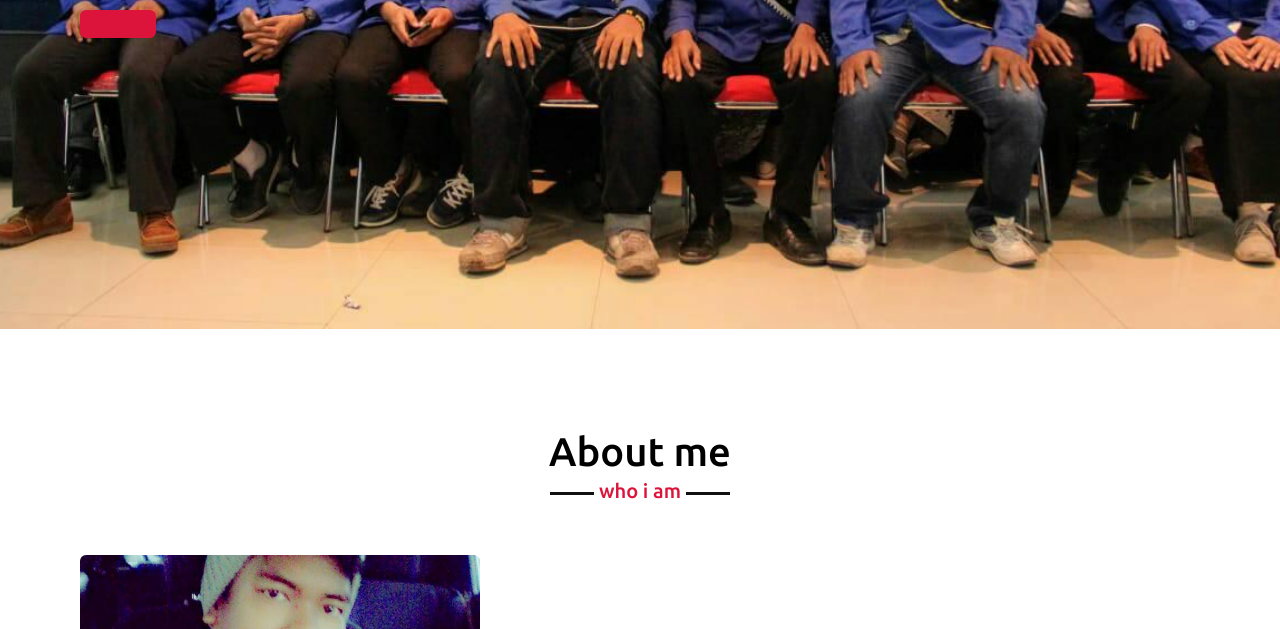
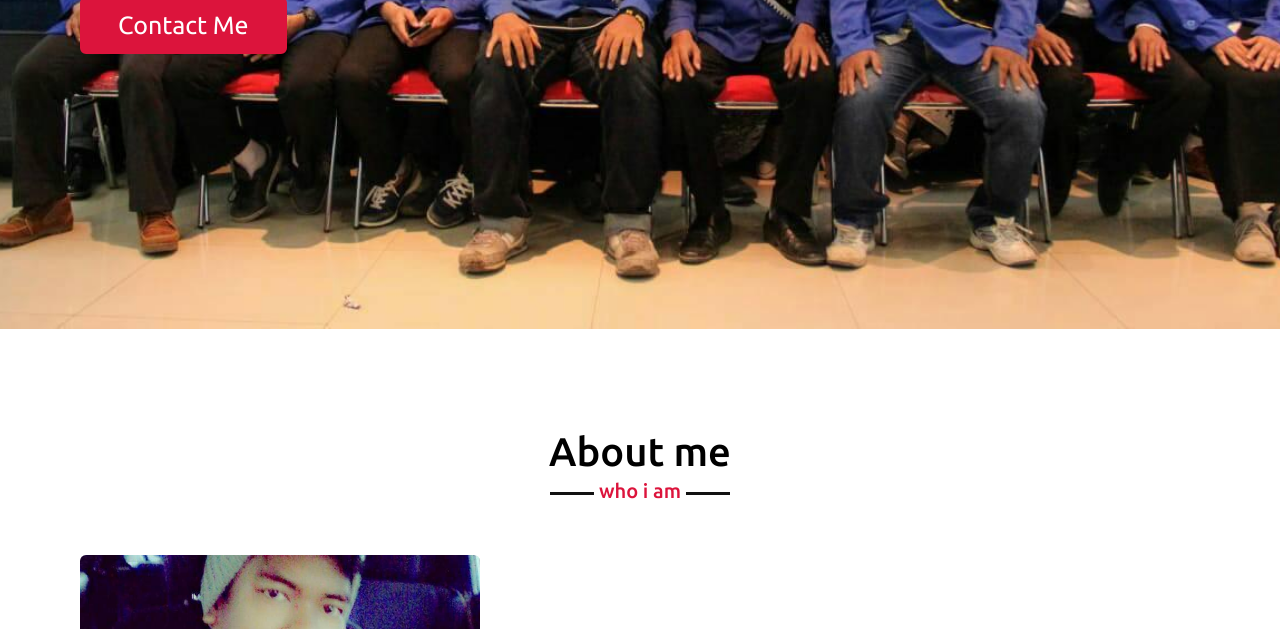
Before and after one commit to WindaWidodo/windawidodo.github.io, a plain HTML site: page index.html in a window 1280 px wide. Shown: the part 471-1100 px from the top of the page. Drawn offline with nearby package versions, Linux system fonts and the light colour scheme.

Commit message:
revisi 3

```diff
--- a/index.html
+++ b/index.html
@@ -42,7 +42,7 @@
                 <div class="text-1">Hello, my name is</div>
                 <div class="text-2">Winda Widodo</div>
                 <div class="text-3">And I'm a <span class="typing"></span></div>
-                <a href="http://wa.me/6289662775429" target="_blank" rel="noopener noreferrer"></a>
+                <a href="http://wa.me/6289662775429" target="_blank" rel="noopener noreferrer">Contact Me</a>
             </div>
         </div>
     </section>
```
Also changed, not shown: 1 other file.
